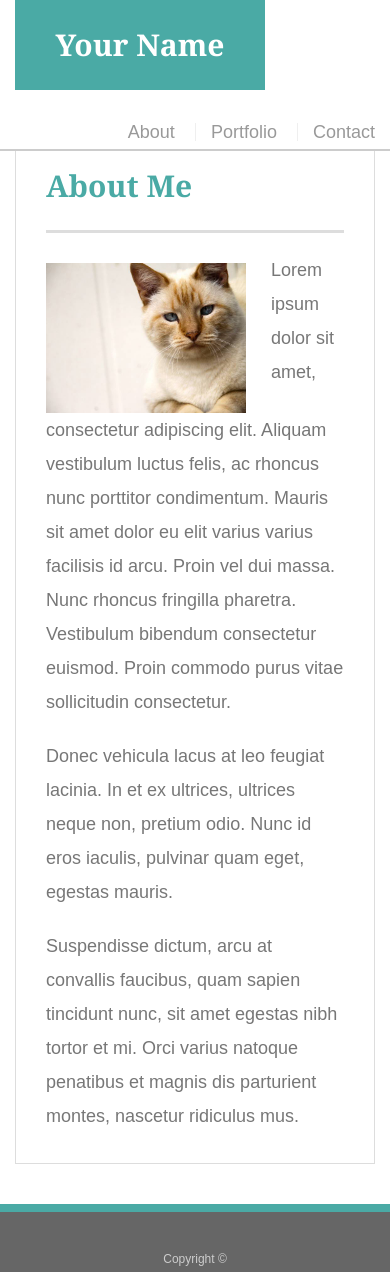
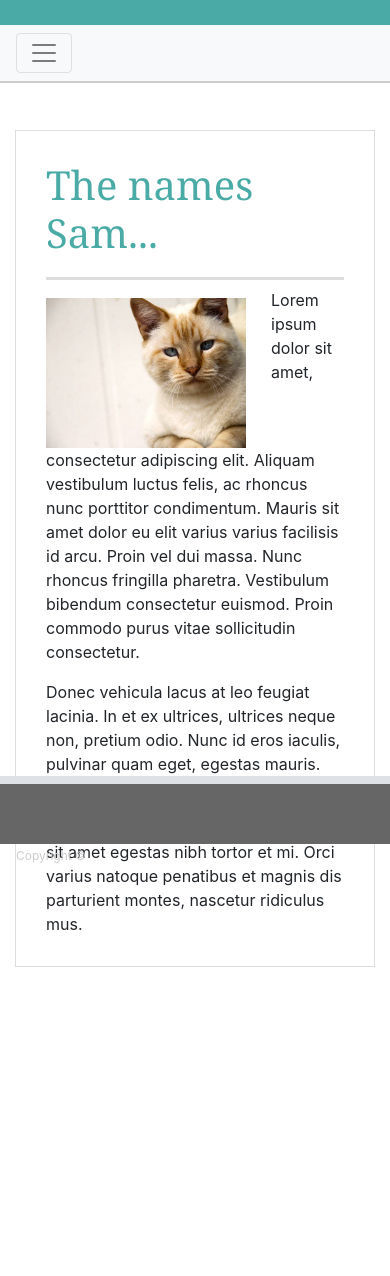
Before and after one commit to samanthalossett/Bootstrap-Portfolio, a plain HTML site: page index.html in a window 390 px wide. After the commit the page ends 1007 px from the top, so only its background shows below. Drawn offline with nearby package versions, Linux system fonts and the light colour scheme.

Commit message:
with responsive footer, nav, image

```diff
--- a/index.html
+++ b/index.html
@@ -9,23 +9,40 @@
 </head>
 
 <body>
-
-  <header id="masthead">
-    <div class="container">
-      <a href="index.html" id="logo">Your Name</a>
-      <nav>
-        <a href="index.html">About</a>
-        <a href="portfolio.html">Portfolio</a>
-        <a href="contact.html">Contact</a>
+        <link rel="stylesheet" href="https://stackpath.bootstrapcdn.com/bootstrap/4.3.1/css/bootstrap.min.css" integrity="sha384-ggOyR0iXCbMQv3Xipma34MD+dH/1fQ784/j6cY/iJTQUOhcWr7x9JvoRxT2MZw1T" crossorigin="anonymous">
+    <script src="https://code.jquery.com/jquery-3.3.1.slim.min.js" integrity="sha384-q8i/X+965DzO0rT7abK41JStQIAqVgRVzpbzo5smXKp4YfRvH+8abtTE1Pi6jizo" crossorigin="anonymous"></script>
+  <!-- this is where i removed your old header and added a bootstrap responsive navbar-->
+    <header id="masthead">
+    <nav class="navbar navbar-expand-lg navbar-light bg-light">
+        <button class="navbar-toggler" type="button" data-toggle="collapse" data-target="#navbarTogglerDemo01" aria-controls="navbarTogglerDemo01" aria-expanded="false" aria-label="Toggle navigation">
+          <span class="navbar-toggler-icon"></span>
+        </button>
+        <div class="collapse navbar-collapse" id="navbarTogglerDemo01">
+          <a class="navbar-brand" href="#">Explore:</a>
+          <ul class="navbar-nav mr-auto mt-2 mt-lg-0">
+            <li class="nav-item active">
+              <a class="nav-link" href="index.html">Home <span class="sr-only">(current)</span></a>
+            </li>
+            <li class="nav-item">
+              <a class="nav-link" href="contact.html">Contact Me</a>
+            </li>
+            <li class="nav-item">
+              <a class="nav-link" href="portfolio.html">Check out my stuff</a>
+            </li>
+          </ul>
+          <form class="form-inline my-2 my-lg-0">
+            <input class="form-control mr-sm-2" type="search" placeholder="Search" aria-label="Search">
+            <button class="btn btn-outline-success my-2 my-sm-0" type="submit">Search</button>
+          </form>
+        </div>
       </nav>
-    </div>
   </header>
 
   <div id="main-container" class="container">
     <section class="main-section">
-      <h1>About Me</h1>
-
-      <img src="assets/cat.jpg" class="auth-image" alt="Your Name">
+      <h1>The names Sam...</h1>
+<!--I changed the class to "img-responsive in order to make it responsive in bootstrap-->
+      <img class="img-responsive" src="assets/cat.jpg"  alt="Cat photo">
 
       <p>Lorem ipsum dolor sit amet, consectetur adipiscing elit. Aliquam vestibulum luctus felis, ac rhoncus nunc porttitor condimentum. Mauris sit amet dolor eu elit varius varius facilisis id arcu. Proin vel dui massa. Nunc rhoncus fringilla pharetra. Vestibulum bibendum consectetur euismod. Proin commodo purus vitae sollicitudin consectetur.</p>
 
@@ -36,12 +53,13 @@
     </section>
 
   </div>
+<!--THIS IS ME TRYIGN TO MAKE A STIKY FOOTER-WHY NOT WORKING?-->
+<footer class="fixed-bottom border-top">
+        <nav class="navbar navbar-default navbar-fixed-bottom">
+            Copyright &copy;
+        </nav>
+    </footer>
 
-  <footer>
-    <div class="container">
-      Copyright &copy;
-    </div>
-  </footer>
 </body>
 
 </html>
--- a/style.css
+++ b/style.css
@@ -50,7 +50,7 @@ body {
     font-size: 22px;
   }
 
-  /* header */
+  /* NAVBAR-responsive now */
 
   #masthead {
     position: fixed;
@@ -59,7 +59,7 @@ body {
     margin: 0 0 30px;
     overflow: auto;
     color: #ffffff;
-    background: #ffffff;
+    background: #4aaaa5;
     border-bottom: 2px solid #cccccc;
   }
 
@@ -78,7 +78,6 @@ body {
   }
 
   nav {
-    float: right;
     margin-top: 25px;
   }
 
@@ -100,14 +99,17 @@ body {
 
   footer {
     padding: 30px 0;
-    clear: both;
     font-size: 12px;
     color: #ffffff;
     color: #cccccc;
     text-align: center;
     background: #666666;
-    border-top: 8px solid #4aaaa5;
     height: 50px;
+  }
+
+  /* This is horrible but it's the only way around BOOTSTRAP :shakesfist: */
+  footer.border-top {
+    border-top-width: 8px !important;
   }
 
   h3, h2 {
@@ -167,10 +169,11 @@ body {
     background: #4aaaa5;
     border-bottom: 0;
   }
-
-  .auth-image {
+  /*THIS IS ME TRYING TO MAKE THE IMAGE RESPONSIVE */
+  .img-responsive {
     float: left;
-    width: 200px;
+    width: 100%;
+    max-width: 200px;
     height: auto;
     margin-top: 10px;
     margin-right: 25px;
```
Also changed, not shown: contact.html (+32 -15 lines), portfolio.html (+32 -16 lines).
